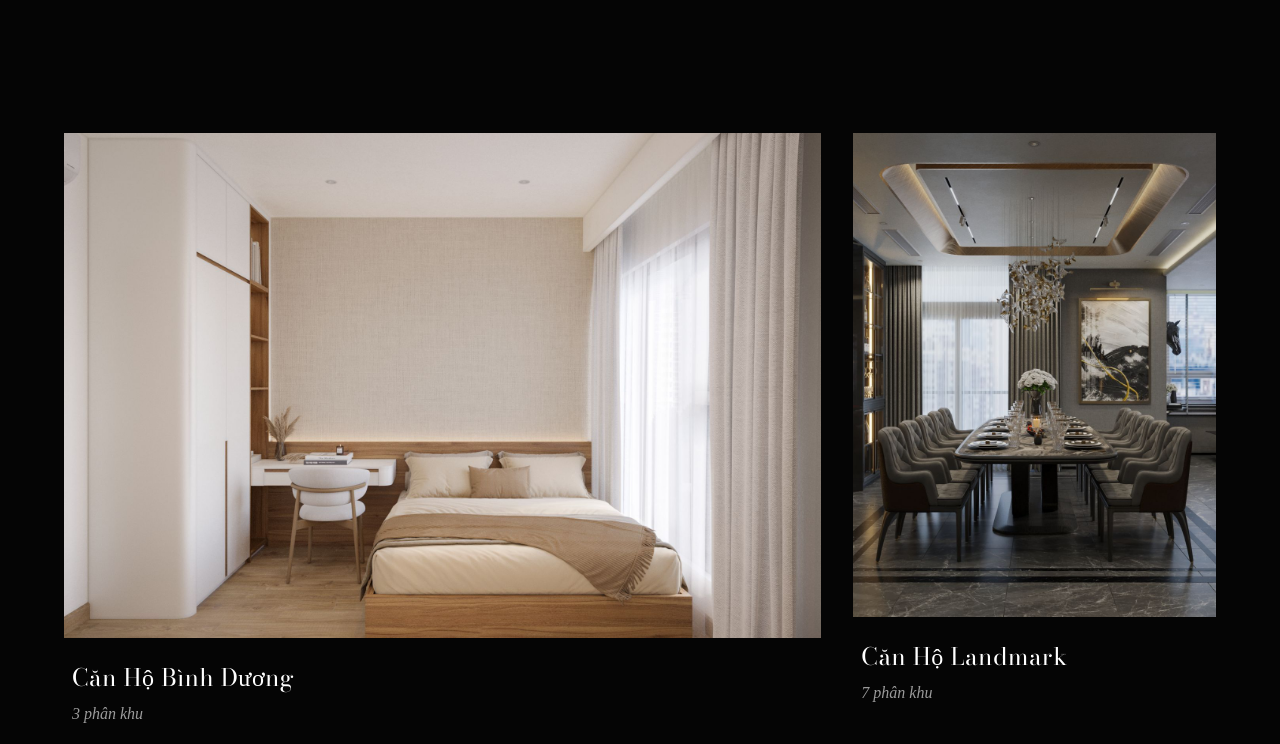
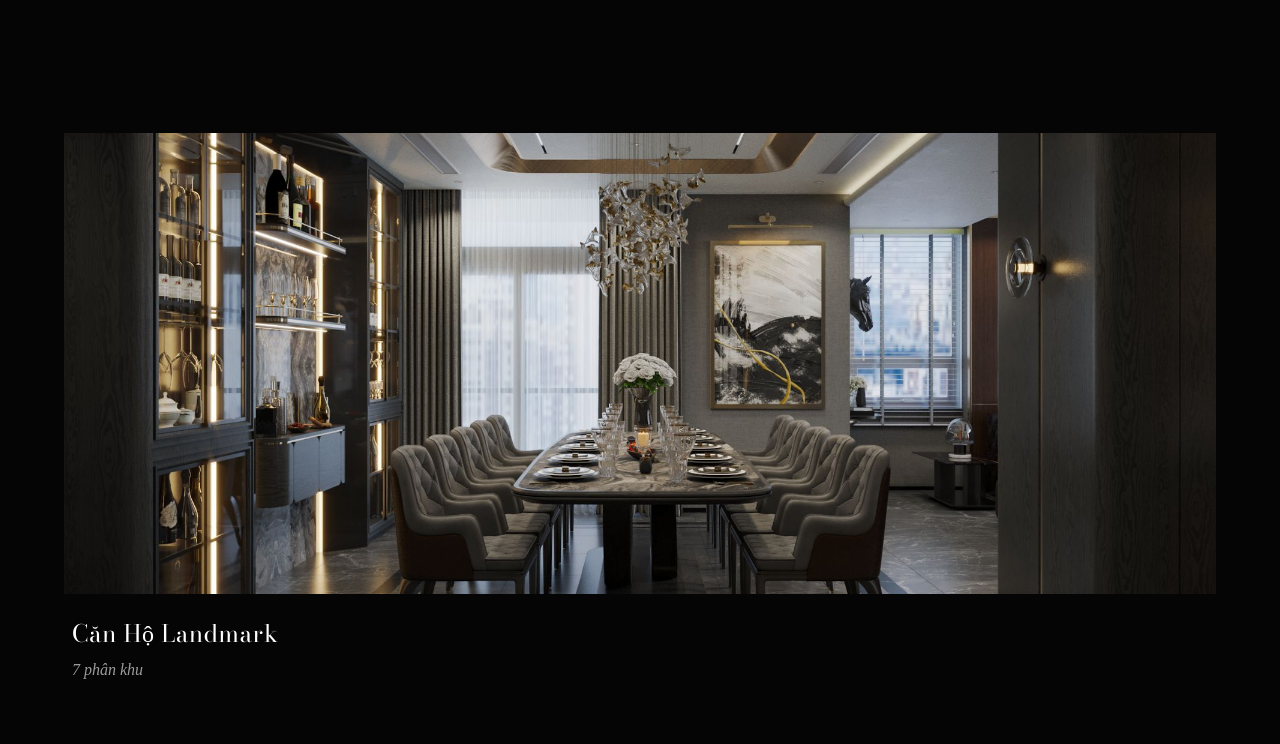
Before and after one commit to nktuanbasic/bigdream-web, a Next.js app: page /work in a window 1280 px wide. Shown: the part 540-1284 px from the top of the page. Built offline with nearby package versions, Linux system fonts and the light colour scheme; no server answers.

Commit message:
fix: force 4 key projects into large grid slots

```diff
--- a/src/components/work/WorkGridClient.tsx
+++ b/src/components/work/WorkGridClient.tsx
@@ -27,22 +27,51 @@ export default function WorkGridClient({ projects }: WorkGridClientProps) {
     }
   };
 
+  const importantSlugs = [
+    "can-ho-nassim-thao-dien",
+    "nha-mau-city-gate-quan-8",
+    "can-ho-landmark",
+    "nha-lo-pho-binh-duong-tan-uyen"
+  ];
+
+  // Tách thành 2 mảng Chính và Phụ
+  const importantProjects = projects.filter(p => importantSlugs.includes(p.id));
+  const normalProjects = projects.filter(p => !importantSlugs.includes(p.id));
+
+  // Ghép lại theo đúng thứ tự Layout để 4 dự án quan trọng luôn rơi vào ô LỚN
+  const orderedProjects: ProjectData[] = [];
+  if (importantProjects[0]) orderedProjects.push(importantProjects[0]); // Slot 0: Full width
+  if (normalProjects[0]) orderedProjects.push(normalProjects[0]); // Slot 1: Small
+  if (normalProjects[1]) orderedProjects.push(normalProjects[1]); // Slot 2: Small
+  if (normalProjects[2]) orderedProjects.push(normalProjects[2]); // Slot 3: Small
+  if (importantProjects[1]) orderedProjects.push(importantProjects[1]); // Slot 4: Large
+  if (normalProjects[3]) orderedProjects.push(normalProjects[3]); // Slot 5: Small
+  if (normalProjects[4]) orderedProjects.push(normalProjects[4]); // Slot 6: Small
+  if (importantProjects[2]) orderedProjects.push(importantProjects[2]); // Slot 7: Large
+  if (importantProjects[3]) orderedProjects.push(importantProjects[3]); // Slot 8: Large
+  if (normalProjects[5]) orderedProjects.push(normalProjects[5]); // Slot 9: Small
+
+  // Nhét nốt các dự án thừa (nếu có) vào cuối
+  const remaining = projects.filter(p => !orderedProjects.some(op => op.id === p.id));
+  orderedProjects.push(...remaining);
+
   // Pattern layout học từ the-designlab (Chu kỳ 10 dự án)
-  // Row 1: 2/3 (Left) + 1/3 (Right)
+  // Nhưng được tinh chỉnh để chứa được đúng 4 dự án lớn (thay vì 2 như web mẫu)
+  // Row 1: 3/3 (Full width)
   // Row 2: 1/3 + 1/3 + 1/3
-  // Row 3: 1/3 (Left) + 2/3 (Right)
-  // Row 4: 1/3 + 1/3 + 1/3
+  // Row 3: 2/3 (Left) + 1/3 (Right)
+  // Row 4: 1/3 (Left) + 2/3 (Right)
+  // Row 5: 2/3 (Left) + 1/3 (Right)
   const getLayoutClass = (index: number) => {
     const i = index % 10;
-    if (i === 0) return { cols: 'md:col-span-8', aspect: 'aspect-[3/2]' };
-    if (i === 1) return { cols: 'md:col-span-4', aspect: 'aspect-[3/4]' };
-
-    if (i >= 2 && i <= 4) return { cols: 'md:col-span-4', aspect: 'aspect-[3/4]' };
-
+    if (i === 0) return { cols: 'md:col-span-12', aspect: 'aspect-[21/9] lg:aspect-[2.5/1]' };
+    if (i === 1 || i === 2 || i === 3) return { cols: 'md:col-span-4', aspect: 'aspect-[3/4]' };
+    if (i === 4) return { cols: 'md:col-span-8', aspect: 'aspect-[3/2]' };
     if (i === 5) return { cols: 'md:col-span-4', aspect: 'aspect-[3/4]' };
-    if (i === 6) return { cols: 'md:col-span-8', aspect: 'aspect-[3/2]' };
-
-    if (i >= 7 && i <= 9) return { cols: 'md:col-span-4', aspect: 'aspect-[3/4]' };
+    if (i === 6) return { cols: 'md:col-span-4', aspect: 'aspect-[3/4]' };
+    if (i === 7) return { cols: 'md:col-span-8', aspect: 'aspect-[3/2]' };
+    if (i === 8) return { cols: 'md:col-span-8', aspect: 'aspect-[3/2]' };
+    if (i === 9) return { cols: 'md:col-span-4', aspect: 'aspect-[3/4]' };
 
     return { cols: 'md:col-span-4', aspect: 'aspect-[3/4]' };
   };
@@ -54,7 +83,7 @@ export default function WorkGridClient({ projects }: WorkGridClientProps) {
       animate="visible"
       className="grid grid-cols-1 md:grid-cols-12 gap-x-8 gap-y-16 w-full"
     >
-      {projects.map((project, i) => {
+      {orderedProjects.map((project, i) => {
         const { cols, aspect } = getLayoutClass(i);
 
         return (
```
